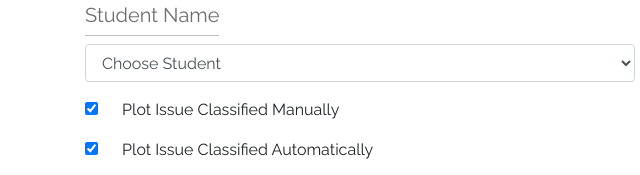
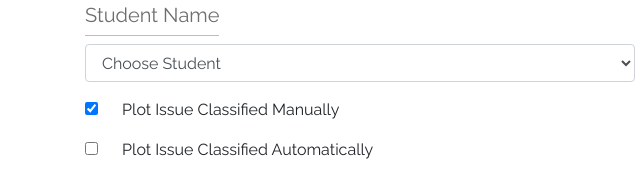
Before and after one commit to Niordsid/GraphicCharsPage, a plain HTML site: page plot_issues_by_student.html in a window 1280 px wide. Shown: the top 175 px of the page, 0-640 px from the left. Drawn offline with nearby package versions, Linux system fonts and the light colour scheme; no server answers.

Commit message:
Removed the value checked for the checkbox automatically

```diff
--- a/plot_issues_by_student.html
+++ b/plot_issues_by_student.html
@@ -47,7 +47,7 @@
           <label class="form-check-label" for="manually">Plot Issue Classified Manually</label>
         </div>
         <div class="form-group">
-          <input type="checkbox" class="check-input" id="automatically" checked>
+          <input type="checkbox" class="check-input" id="automatically">
           <label class="form-check-label" for="automatically">Plot Issue Classified Automatically</label>
         </div>
         <div class="form-row">
```
